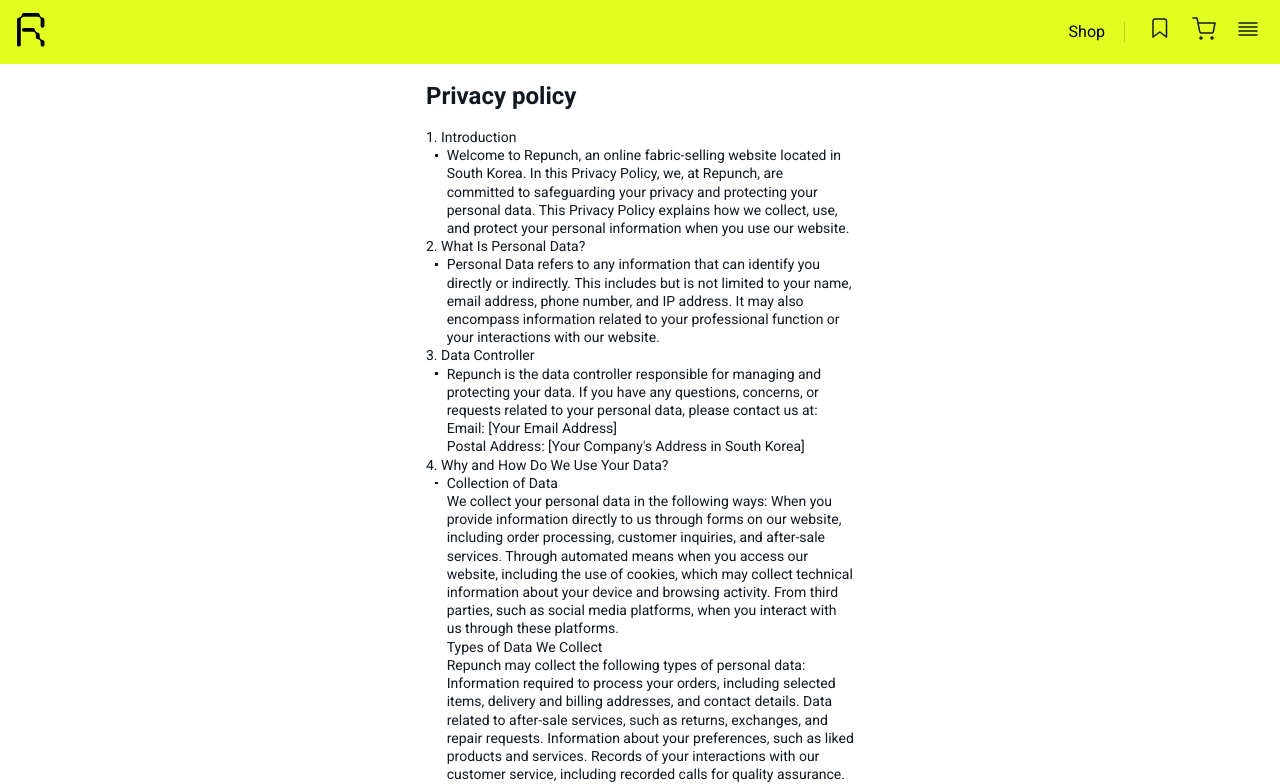
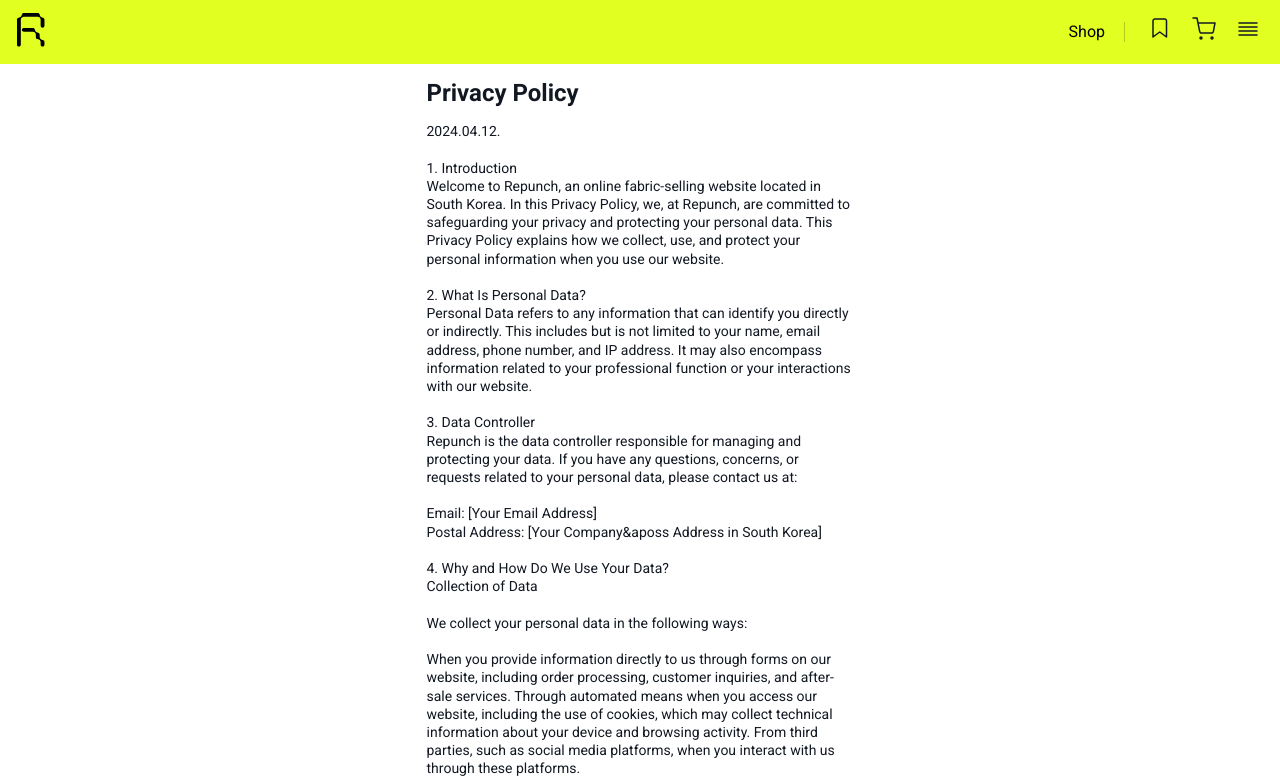
Before and after one commit to joseph-wee/repunch-web-public, a Next.js app: page /privacy_policy in a window 1280 px wide. Shown: the top 784 px of the page. Built offline with nearby package versions, Linux system fonts and the light colour scheme; no server answers.

Commit message:
design: privacy policy 실제 컨텐츠로 적용(엑셀 그대로)

```diff
--- a/pages/privacy_policy.tsx
+++ b/pages/privacy_policy.tsx
@@ -4,7 +4,203 @@ import styled from "styled-components";
 const privacy_policy = () => {
   return (
     <Container>
-      <Title>Privacy policy</Title>
+      <Title>Privacy Policy</Title>
+      2024.04.12.
+      <br />
+      <br />
+      1. Introduction
+      <br />
+      Welcome to Repunch, an online fabric-selling website located in South
+      Korea. In this Privacy Policy, we, at Repunch, are committed to
+      safeguarding your privacy and protecting your personal data. This Privacy
+      Policy explains how we collect, use, and protect your personal information
+      when you use our website.
+      <br />
+      <br /> 2. What Is Personal Data?
+      <br />
+      Personal Data refers to any information that can identify you directly or
+      indirectly. This includes but is not limited to your name, email address,
+      phone number, and IP address. It may also encompass information related to
+      your professional function or your interactions with our website.
+      <br />
+      <br /> 3. Data Controller
+      <br />
+      Repunch is the data controller responsible for managing and protecting
+      your data. If you have any questions, concerns, or requests related to
+      your personal data, please contact us at:
+      <br />
+      <br />
+      Email: [Your Email Address]
+      <br />
+      Postal Address: [Your Company&aposs Address in South Korea]
+      <br />
+      <br />
+      4. Why and How Do We Use Your Data?
+      <br />
+      Collection of Data
+      <br />
+      <br />
+      We collect your personal data in the following ways:
+      <br />
+      <br />
+      When you provide information directly to us through forms on our website,
+      including order processing, customer inquiries, and after-sale services.
+      Through automated means when you access our website, including the use of
+      cookies, which may collect technical information about your device and
+      browsing activity. From third parties, such as social media platforms,
+      when you interact with us through these platforms.
+      <br />
+      <br />
+      Types of Data We Collect
+      <br />
+      <br />
+      Repunch may collect the following types of personal data:
+      <br />
+      Information required to process your orders, including selected items,
+      delivery and billing addresses, and contact details. Data related to
+      after-sale services, such as returns, exchanges, and repair requests.
+      Information about your preferences, such as liked products and services.
+      Records of your interactions with our customer service, including recorded
+      calls for quality assurance. Please note that fields marked as mandatory
+      in data collection forms must be completed to fulfill your requests or
+      orders.
+      <br />
+      <br />
+      Legal Basis for Data Collection
+      <br />
+      <br />
+      We collect and process personal data based on the following legal grounds:
+      <br />
+      <br />
+      Your consent.
+      <br />
+      The performance of a contract with you.
+      <br />
+      Our legitimate interests.
+      <br />
+      Compliance with legal obligations.
+      <br />
+      Purposes of Data Processing
+      <br />
+      <br />
+      We use your personal data for the following purposes:
+      <br />
+      <br />
+      Managing your requests and inquiries.Sending you commercial and marketing
+      communications, such as product updates and special offers. Processing
+      your orders, including delivery, invoicing, and customer account creation.
+      Providing after-sale services, including handling returns, exchanges, and
+      repairs. Improving the performance of our website and analyzing visitor
+      trends. Communicating with you about your account, changes to our website,
+      or updates to this Privacy Policy. Preventing payment fraud and ensuring
+      the validity of payments. Defending our interests in case of disputes or
+      legal actions.
+      <br />
+      <br />
+      5. Who Has Access to Your Data?
+      <br />
+      <br />
+      Your personal data is accessed by Repunch staff on a need-to-know basis.
+      Certain third parties may also have access to your data, including:
+      <br />
+      <br />
+      Subcontractors and service providers for after-sale services, logistics,
+      website hosting, payment processing, and other technical and logistical
+      needs. Social media platforms when you use social media buttons on our
+      website. Third-party companies in the event of Repunch&aposs
+      restructuring, acquisition, or merger. Authorities, courts, or other third
+      parties when required by law, regulations, or judicial decisions to
+      protect and defend our rights.
+      <br />
+      <br />
+      6. International Data Transfers
+      <br />
+      <br />
+      While Repunch processes data in South Korea, we may rely on service
+      providers located abroad. Data transfers outside the European Union (EU)
+      or South Korea will be subject to strict measures and appropriate
+      safeguards to ensure data confidentiality and security, as required by
+      applicable regulations.
+      <br />
+      <br />
+      7. Data Retention
+      <br />
+      <br />
+      We retain data for as long as necessary for the purpose for which it was
+      collected. The retention period varies depending on the type of data and
+      purpose. In general, data is stored for the duration of our relationship
+      with you and up to three years after its termination. Some data may be
+      archived for legal and administrative reasons for up to 10 years.
+      <br />
+      <br />
+      8. Your Data Protection Rights
+      <br />
+      <br />
+      You have the following rights regarding your personal data:
+      <br />
+      <br />
+      Right to access, rectify, and request data portability.
+      <br />
+      Right to erasure (subject to legal obligations).
+      <br />
+      Right to limit data processing.
+      <br />
+      Right to establish instructions for data management after your death.
+      <br />
+      To exercise your rights or for any questions related to your data, please
+      contact us at [Your Email Address].
+      <br />
+      <br />
+      9. Data Security
+      <br />
+      <br />
+      Repunch employs technical and organizational measures to keep your data
+      secure and confidential. We require our service providers to implement
+      security measures as well.
+      <br />
+      However, please be aware of the inherent risks associated with internet
+      use, and exercise caution when sharing personal information online.
+      <br />
+      <br />
+      10. Protection of Minors
+      <br />
+      <br />
+      Our website is not intended for children under the age of [minimum age].
+      We do not knowingly collect data from minors, except as permitted by law.
+      <br />
+      <br />
+      11. Cookies
+      <br />
+      <br />
+      Our website may use cookies to enhance your browsing experience. You can
+      manage your cookie preferences; please refer to our Cookies Policy for
+      more information.
+      <br />
+      <br />
+      12. Third-Party Websites
+      <br />
+      <br />
+      Our website may contain links to third-party websites with their own
+      privacy policies. This Privacy Policy does not apply to those websites, so
+      please review their policies to understand how they process your data.
+      <br />
+      <br />
+      13. Contact Us
+      <br />
+      <br />
+      If you have any questions, concerns, or complaints related to this Privacy
+      Policy or your personal data, please contact us at [Your Email Address].
+      <br />
+      <br />
+      If you have a complaint about our data processing practices, you may also
+      contact the appropriate data protection authority in South Korea.
+      <br />
+      <br />
+      Please replace [Your Email Address], [Your Company&aposs Address in South
+      Korea], [minimum age], and [Date] with your specific information.
+      Additionally, consider consulting with a legal professional to adapt the
+      policy further to your specific business and legal requirements.
+      {/* <Title>Privacy policy</Title>
       <Text>1. Introduction</Text>
       <Wrapper>
         <DotWrapper>
@@ -216,7 +412,7 @@ const privacy_policy = () => {
           professional to adapt the policy further to your specific business and
           legal requirements.
         </Text>
-      </Wrapper>
+      </Wrapper> */}
     </Container>
   );
 };
@@ -224,8 +420,12 @@ const privacy_policy = () => {
 const Container = styled.div`
   padding-top: 20px;
   padding-bottom: 40px;
-  max-width: 428px;
+  max-width: 427px;
   margin: 0 auto;
+
+  font-size: 14px;
+  font-weight: 400;
+  line-height: 18.2px;
   color: #121822;
   @media screen and (max-width: 768px) {
     padding-left: 20px;
```
